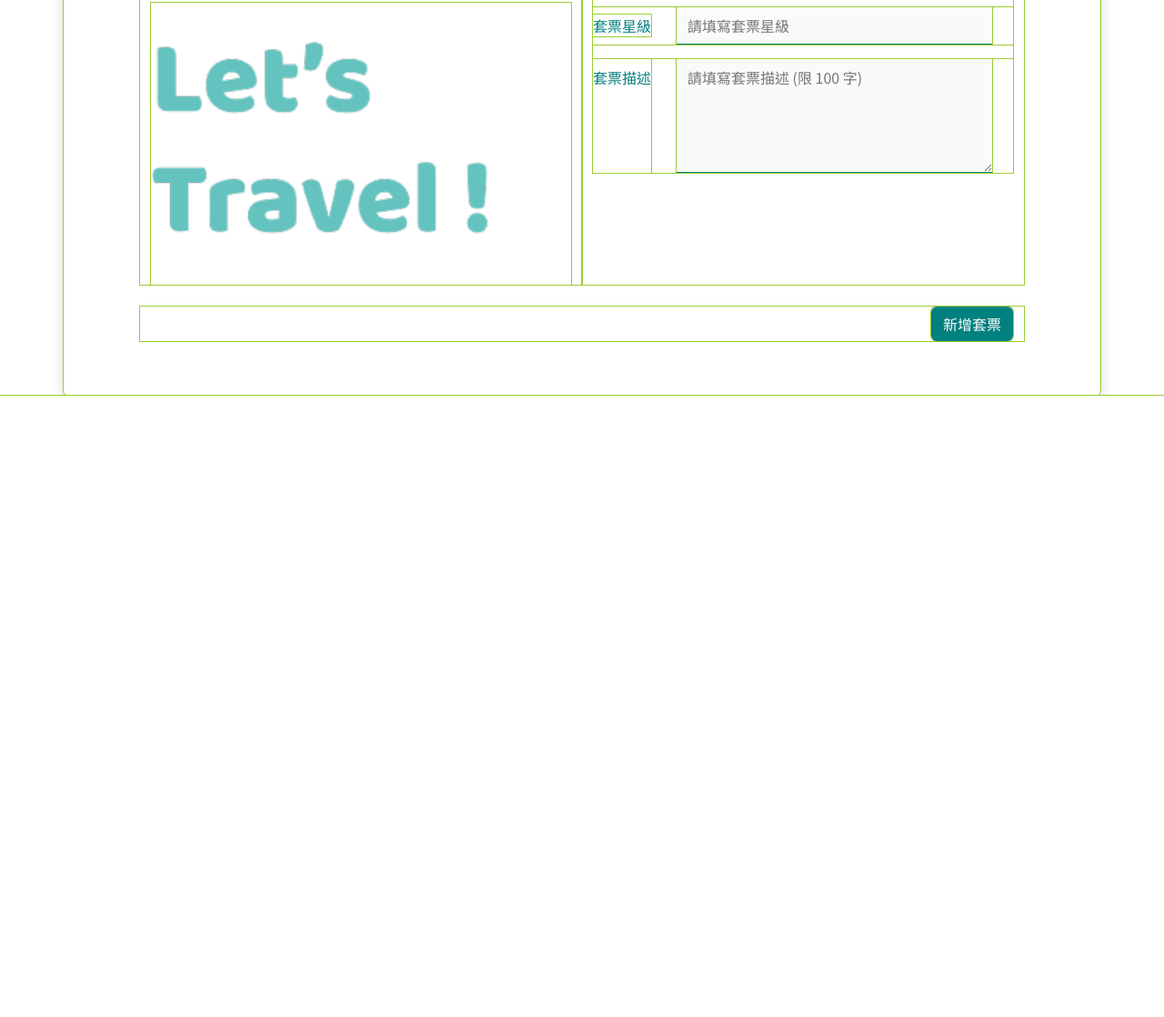
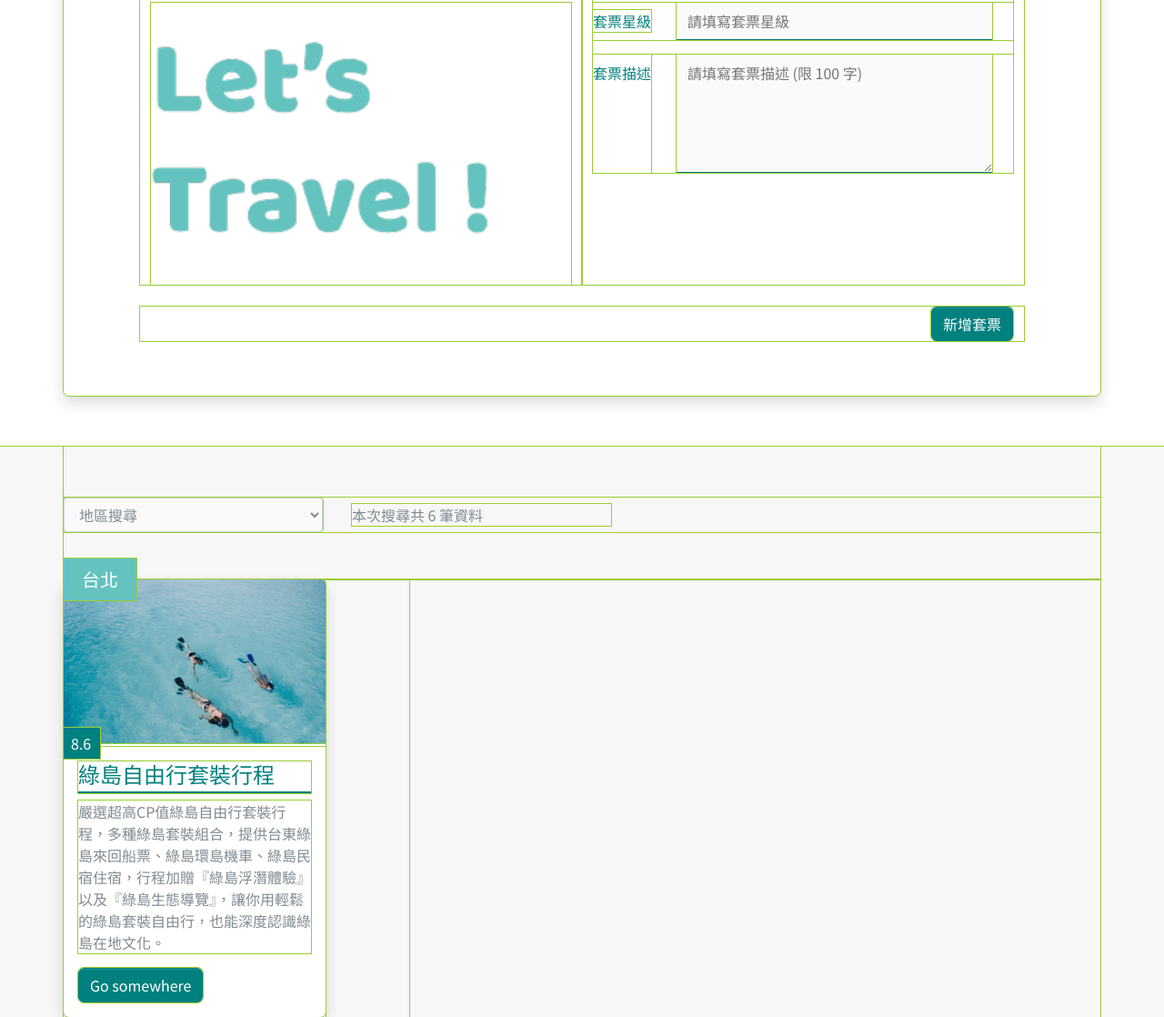
Before and after one commit to runweiting/2023-JS-week5, a website built with Vite: page pages/index.html in a window 1280 px wide. Shown: the part 527-1645 px from the top of the page at 91% size. Before the commit the page ends 962 px from the top, so only its background shows below. Built offline with nearby package versions, Linux system fonts and the light colour scheme.

Commit message:
feat: 地區搜尋和卡片套票結構

```diff
--- a/assets/scss/base/_base.scss
+++ b/assets/scss/base/_base.scss
@@ -5,7 +5,7 @@ ul, ol {
   margin-bottom: 0;
 }
 input[type="text"],select,input[type='number'],textarea {
-  color: #818A91;
+  color: $info;
   width: 75%;
   padding-block: 8px;
   padding-inline: 12px;
@@ -13,3 +13,20 @@ input[type="text"],select,input[type='number'],textarea {
   background-color: #FAFAFA;
   border-bottom: 1px solid $primary;
 }
+.tag-l {
+  width: 80px;
+  padding: 8px 20px;
+}
+.tag-m {
+  width: 40px;
+  padding: 5px 8px;
+  top: 163px;
+}
+select {
+  width: 25%;
+  height: 38px;
+  padding-block: 8px;
+  padding-inline: 12px;
+  border: 1px solid #CED4DA;
+  border-radius: 4px;
+}
--- a/assets/scss/helpers/_variables.scss
+++ b/assets/scss/helpers/_variables.scss
@@ -306,6 +306,7 @@ $warning:       $yellow !default;
 $danger:        $red !default;
 $light:         $gray-100 !default;
 $dark:          #007572 !default; // *custom
+$white:         $white; // *custom
 // scss-docs-end theme-color-variables
 
 // scss-docs-start theme-colors-map
@@ -418,6 +419,8 @@ $spacers: (
   6: $spacer * 1.5, // *custom
   7: $spacer * 1.75, // *custom
   8: $spacer * 2, // *custom
+  13: $spacer * 3.25, // *custom
+  14: $spacer * 3.5, // *custom
   15: $spacer * 3.75, // *custom
   24: $spacer * 6, // *custom
   30: $spacer * 7.5, // *custom
--- a/pages/index.html
+++ b/pages/index.html
@@ -8,6 +8,7 @@
   </head>
   <body>
     <%- include('./layout/header'); -%>
+    <!------- 新增旅遊套票 ------->
     <div class="container shadow mt-30 px-24 py-15 rounded">
       <div class="row mb-6">
         <div class="col flex-column pb-0">
@@ -53,7 +54,7 @@
             </li>
             <li class="d-flex">
               <label for="ticketDescription" class="fs-6 fw-medium text-primary me-7 pt-2">套票描述</label>
-              <textarea name="套票描述" id="ticketDescription" placeholder="請填寫套票描述 (限 100 字)" style="min-height: 125px;"></textarea>
+              <textarea name="套票描述" id="ticketDescription" placeholder="請填寫套票描述 (限 100 字)" style="min-height: 130px;"></textarea>
             </li>
           </ul>
         </form>
@@ -64,8 +65,38 @@
         </div>
       </div>
     </div>
+    <!------- 地區搜尋和卡片套票 ------->
     <div class="bg-lightGray">
-      <div class="container">
+      <div class="container mt-14 px-0">
+        <div class="row gx-0">
+          <div class="d-flex align-items-center mt-14 mb-13">
+            <select id="searchArea" name="searchArea" class="me-8 text-info">
+              <option value="地區搜尋" disabled selected hidden>地區搜尋</option>
+              <option value="">全部地區</option>
+              <option value="台北">台北</option>
+              <option value="台中">台中</option>
+              <option value="高雄">高雄</option>
+            </select>
+            <p class="mb-0 text-info" style="width: 25%">本次搜尋共 6 筆資料</p>
+          </div>
+        </div>
+        <div class="row row-cols-3 gx-0">
+          <ul class="col list-unstyled">
+            <li class="card border-0 shadow position-relative" style="width: 18rem;">
+              <span class="tag-l position-absolute top-0 start-0 translate-middle-y bg-secondary fs-5 fw-normal text-white">台北</span>
+              <img src="../assets/images/travel_1.png" class="card-img-top mb-1" alt="travel_1" style="height: 180px;">
+              <span class="tag-m position-absolute bg-primary fw-normal text-white">8.6</span>
+              <div class="card-body">
+                <h3 class="card-title fs-4 fw-medium text-primary pb-1 border-bottom border-2 border-primary">綠島自由行套裝行程</h3>
+                <p class="card-text fw-normal text-info">嚴選超高CP值綠島自由行套裝行程，多種綠島套裝組合，提供台東綠島來回船票、綠島環島機車、綠島民宿住宿，行程加贈『綠島浮潛體驗』以及『綠島生態導覽』，讓你用輕鬆的綠島套裝自由行，也能深度認識綠島在地文化。</p>
+                <a href="#" class="btn btn-primary">Go somewhere</a>
+              </div>
+            </li>
+
+
+
+          </ul>
+        </div>
 
       </div>
 
```
